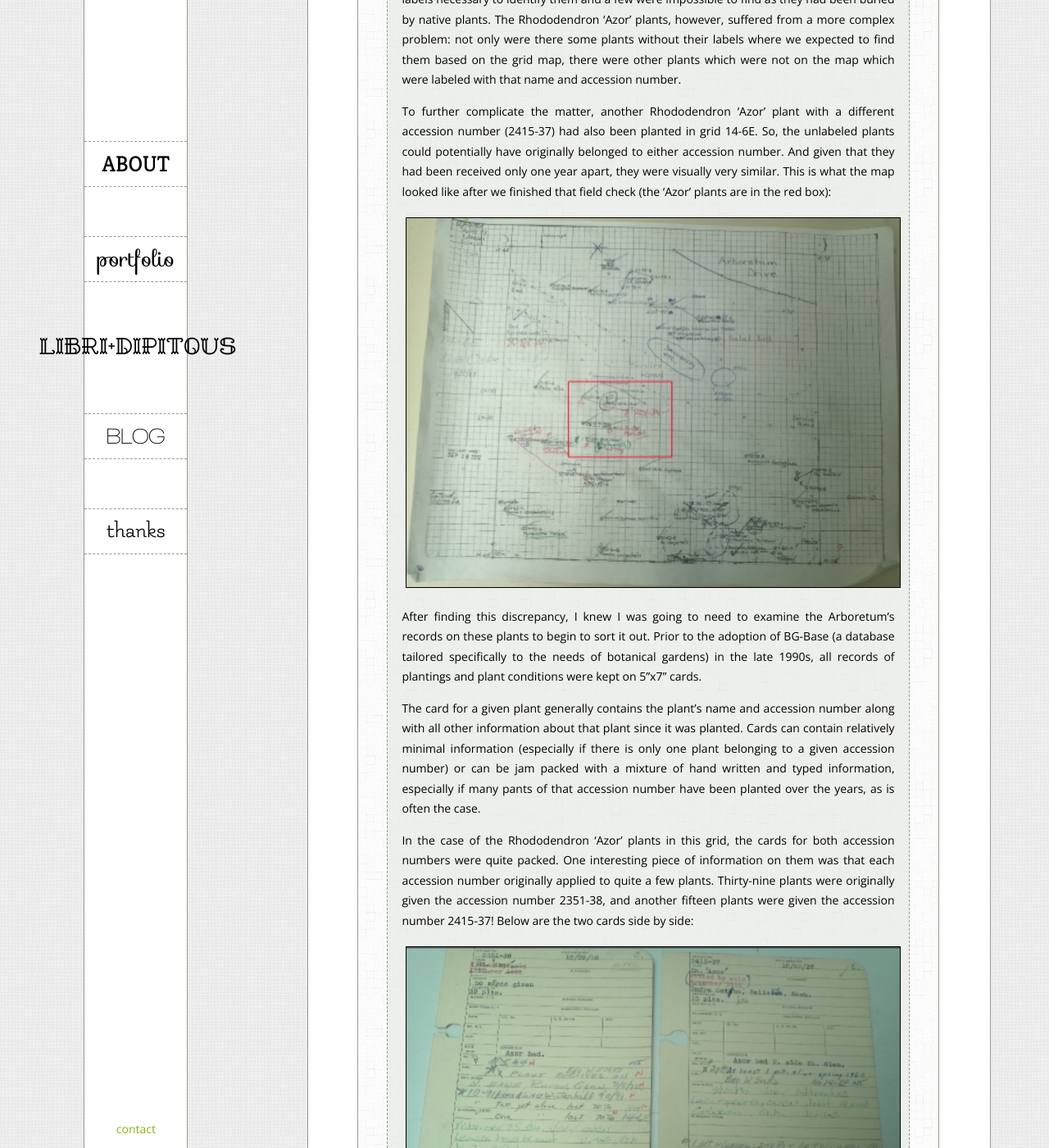
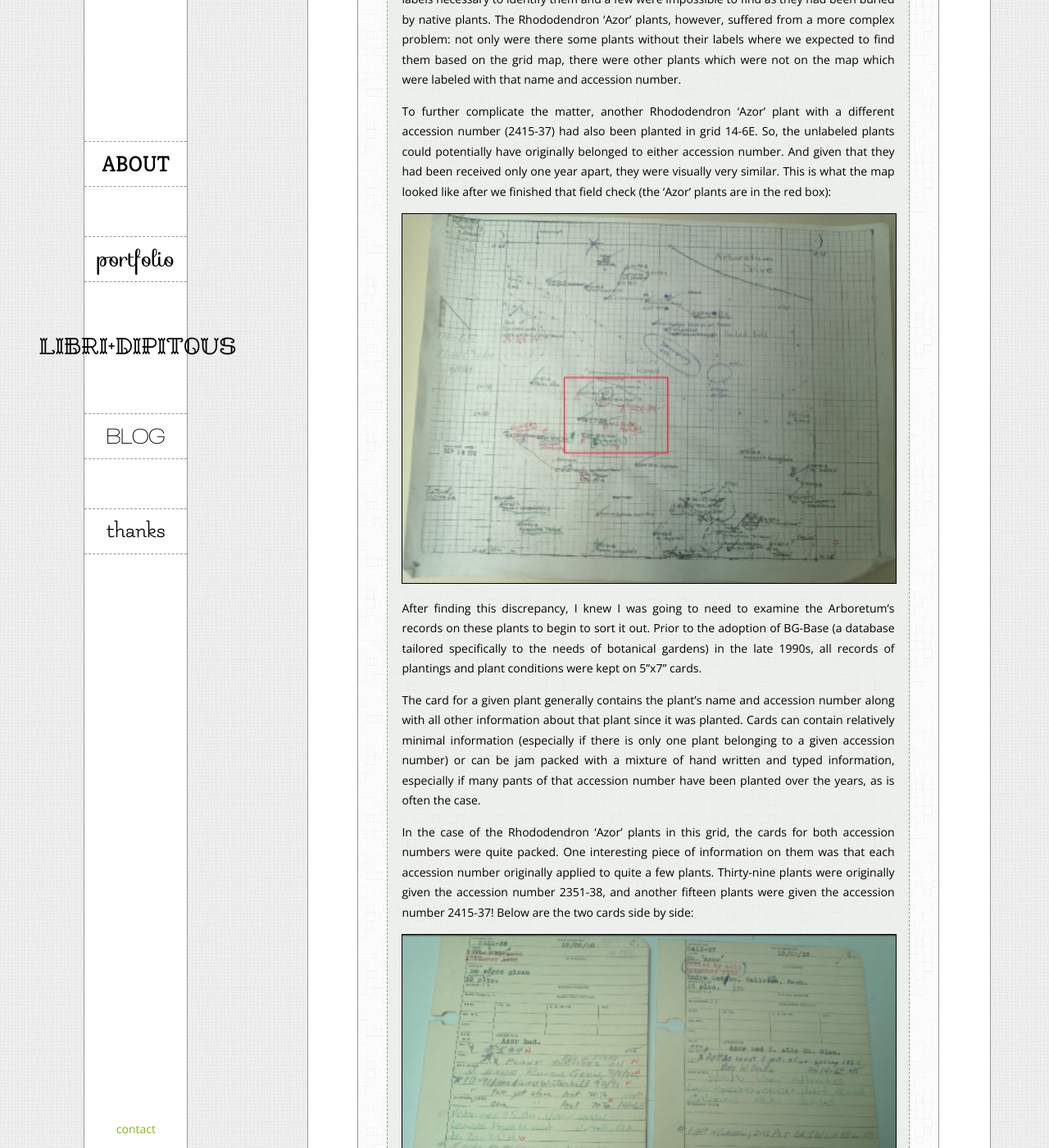
Before and after one commit to libridipitous/libridipitous.github.io, a Jekyll site: the page built from portfolio/uw-botanicgardens.md, in a window 1280 px wide and 1400 px high, scrolled down 1213 px. Shown: the whole window at 82% size. Built offline with Jekyll 4.4.1, drawn with Linux system fonts in a browser that asks for light colours.

Commit message:
changed img css

```diff
--- a/css/libriInner.css
+++ b/css/libriInner.css
@@ -17,7 +17,6 @@
 .imageFrame img {
   width: 100%;
   border: 1px solid black;
-  margin: 5px;
 }
 
 .imageFrame p {
```
